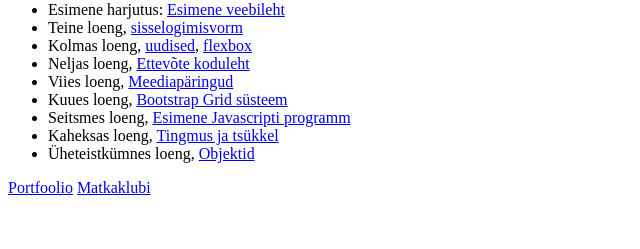
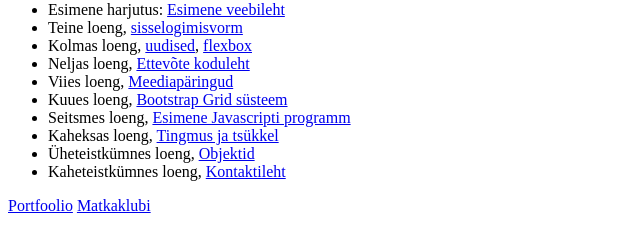
Before and after one commit to mangofp/veeb2204, a plain HTML site: page index.html in a window 1280 px wide. Shown: the part 79-328 px from the top of the page, without its empty margins (0-640 px from the left). Drawn offline with Linux system fonts and the light colour scheme.

Commit message:
kontaktileht

```diff
--- a/index.html
+++ b/index.html
@@ -36,6 +36,9 @@
         <li>
             Üheteistkümnes loeng, <a href="./loeng11/matkad.html">Objektid</a>
         </li>
+        <li>
+            Kaheteistkümnes loeng, <a href="./matkalubi/kontakt.html">Kontaktileht</a>
+        </li>
     </ul>
 
     <a href="./portfoolio/">Portfoolio</a>
```
